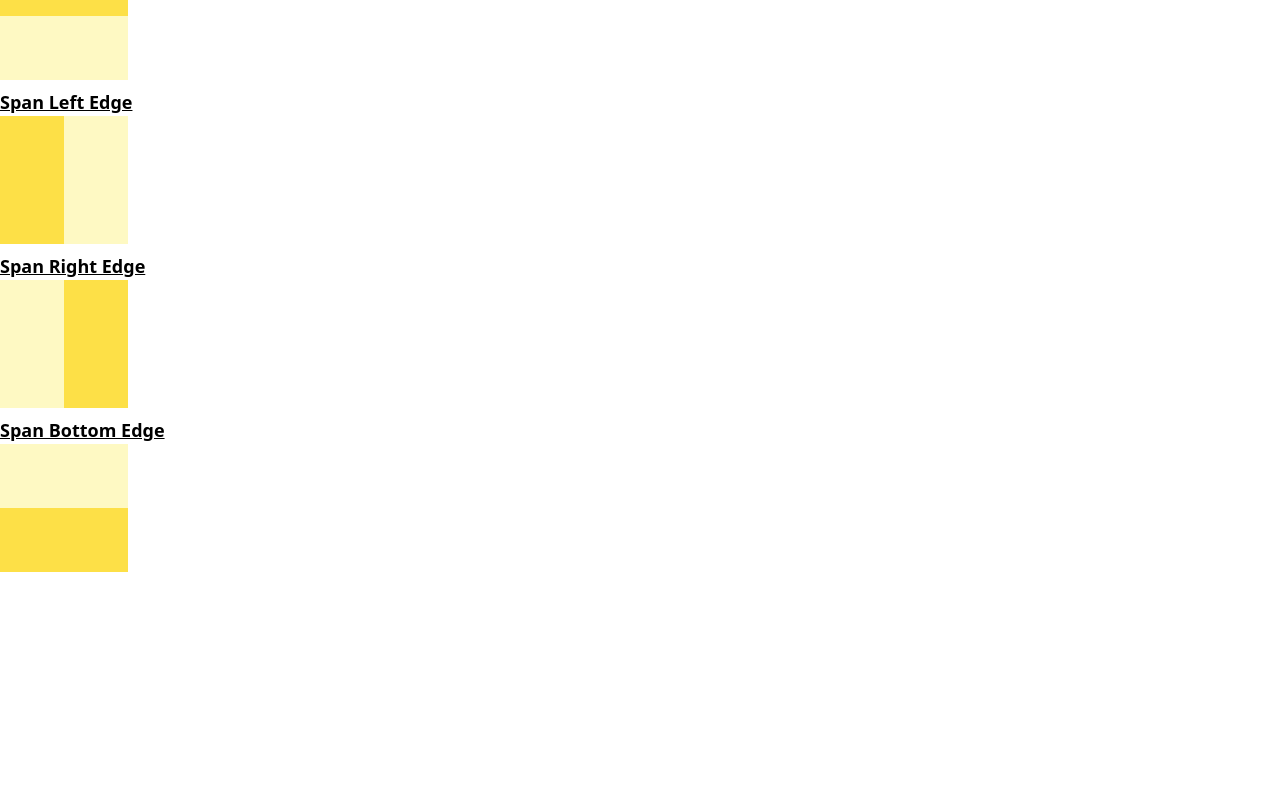
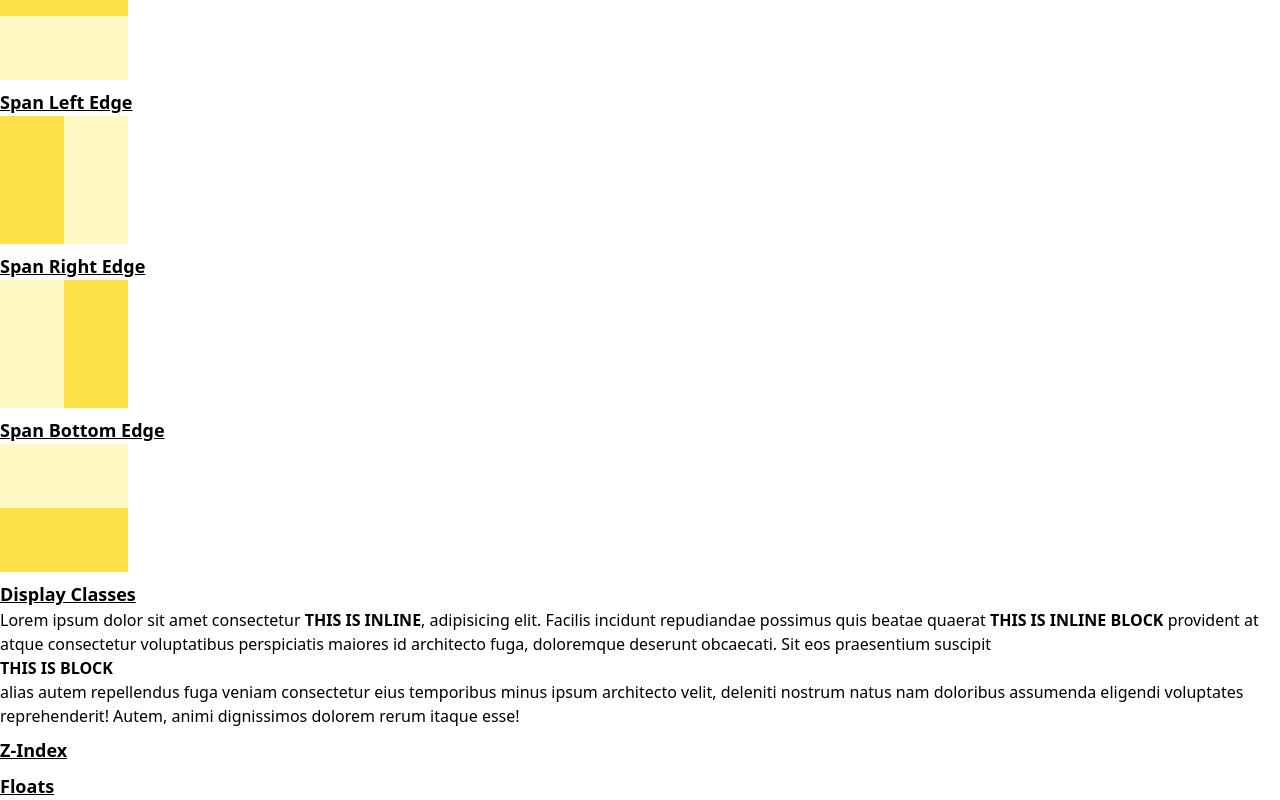
Before and after one commit to nsagias/react-tailwindcss-starter, a React (Create React App) app: page / in a window 1280 px wide. Shown: the part 853-1653 px from the top of the page. Before the commit the page ends 1425 px from the top, so only its background shows below. Built offline with nearby package versions, Linux system fonts and the light colour scheme.

Commit message:
add display classes

```diff
--- a/src/components/LayoutPosition/LayoutPosition.tsx
+++ b/src/components/LayoutPosition/LayoutPosition.tsx
@@ -62,6 +62,18 @@ export default function LayoutPosition() {
         <div className="absolute inset-x-0 bottom-0 h-16 bg-yellow-300"></div>
       </div>
 
+      {/* Display Classes */}
+      <p className="text-lg font-bold underline mt-2">Display Classes</p>
+      <div>
+        Lorem ipsum dolor sit amet consectetur <span className="inline font-bold uppercase"> this is inline</span>, adipisicing elit. Facilis incidunt repudiandae possimus quis beatae quaerat <span className="inline-block font-bold uppercase"> this is inline block</span> provident at atque consectetur voluptatibus perspiciatis maiores id architecto fuga, doloremque deserunt obcaecati. Sit eos praesentium suscipit <span className="block font-bold uppercase">This is block</span> alias autem repellendus fuga veniam consectetur eius temporibus minus ipsum architecto velit, <span className="hidden">This is hidden</span> deleniti nostrum natus nam doloribus assumenda eligendi voluptates reprehenderit! Autem, animi dignissimos dolorem rerum itaque esse!
+      </div>
+
+      {/* Z-Index */}
+      <p className="text-lg font-bold underline mt-2">Z-Index</p>
+
+      {/* Floats */}
+      <p className="text-lg font-bold underline mt-2">Floats</p>
+
 
     </div>
   );
```
